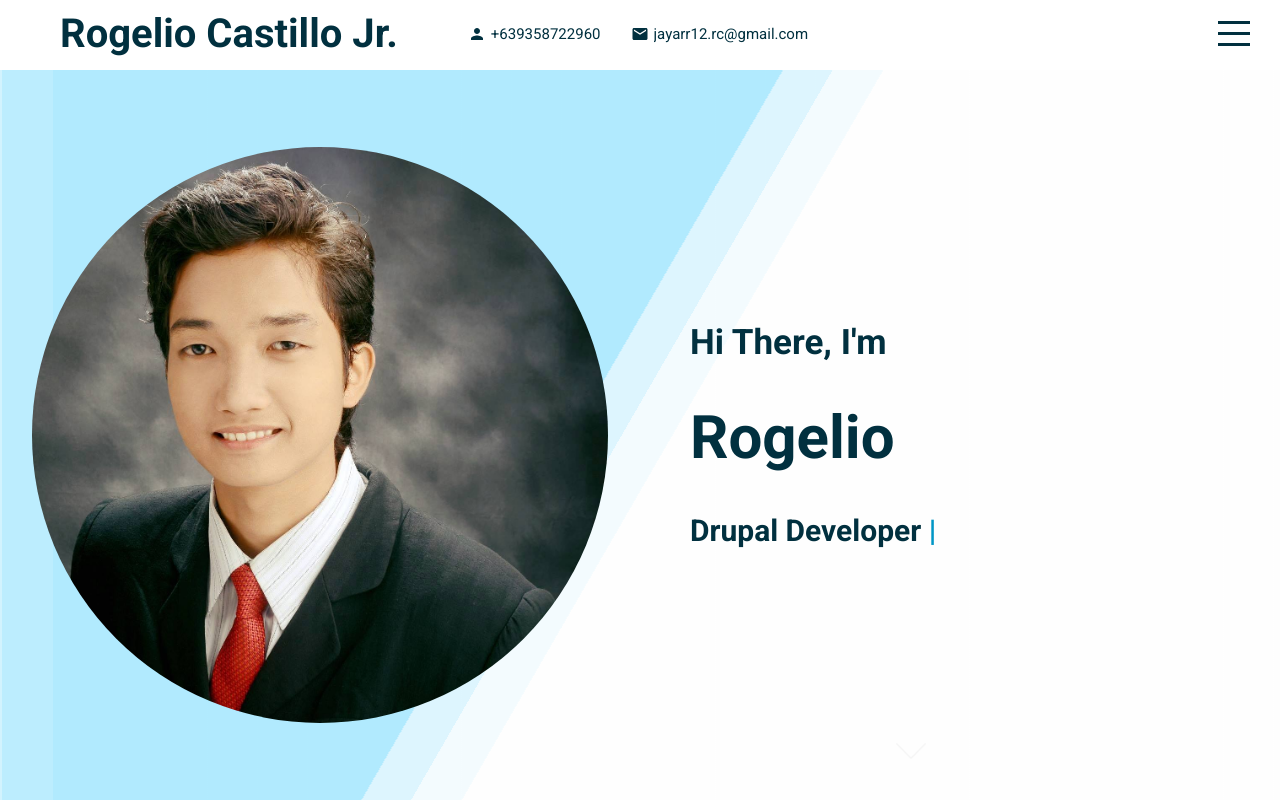
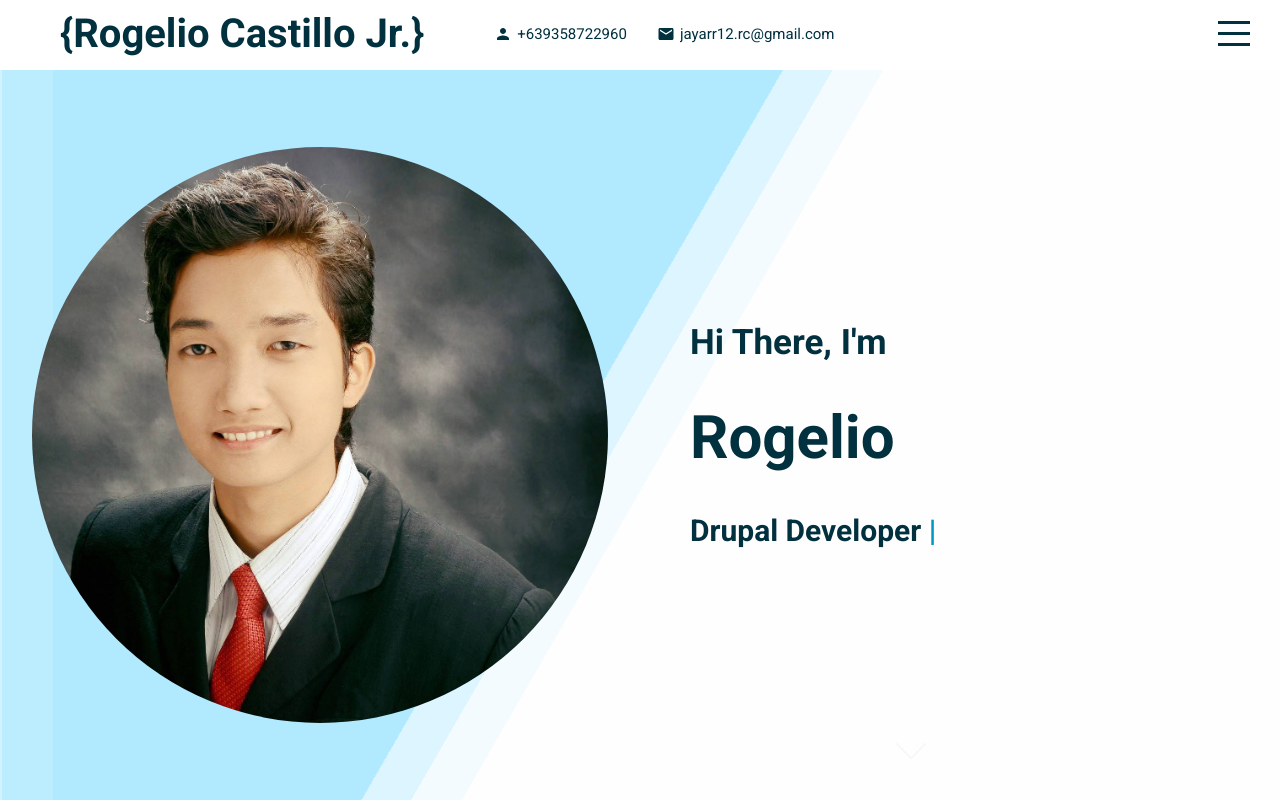
Before and after one commit to jayarr12/my-portfolio, a React (Create React App) app: page / in a window 1280 px wide. Built offline with nearby package versions, Linux system fonts and the light colour scheme; no server answers.

Commit message:
Add curly bracket

```diff
--- a/src/components/topbar/topbar.scss
+++ b/src/components/topbar/topbar.scss
@@ -93,3 +93,11 @@
         }
     }
 }
+
+.logo:after {
+    content: "}";
+}
+
+.logo:before {
+    content: "{";
+}
```
